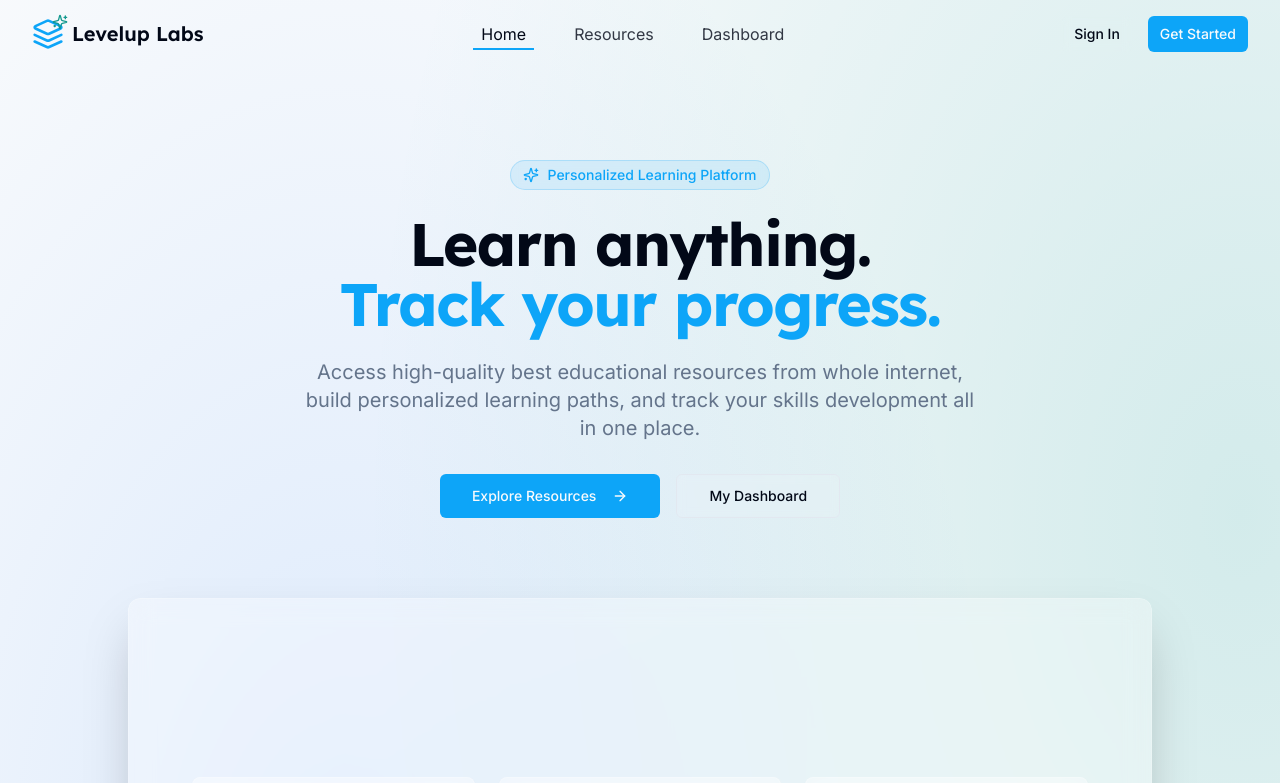
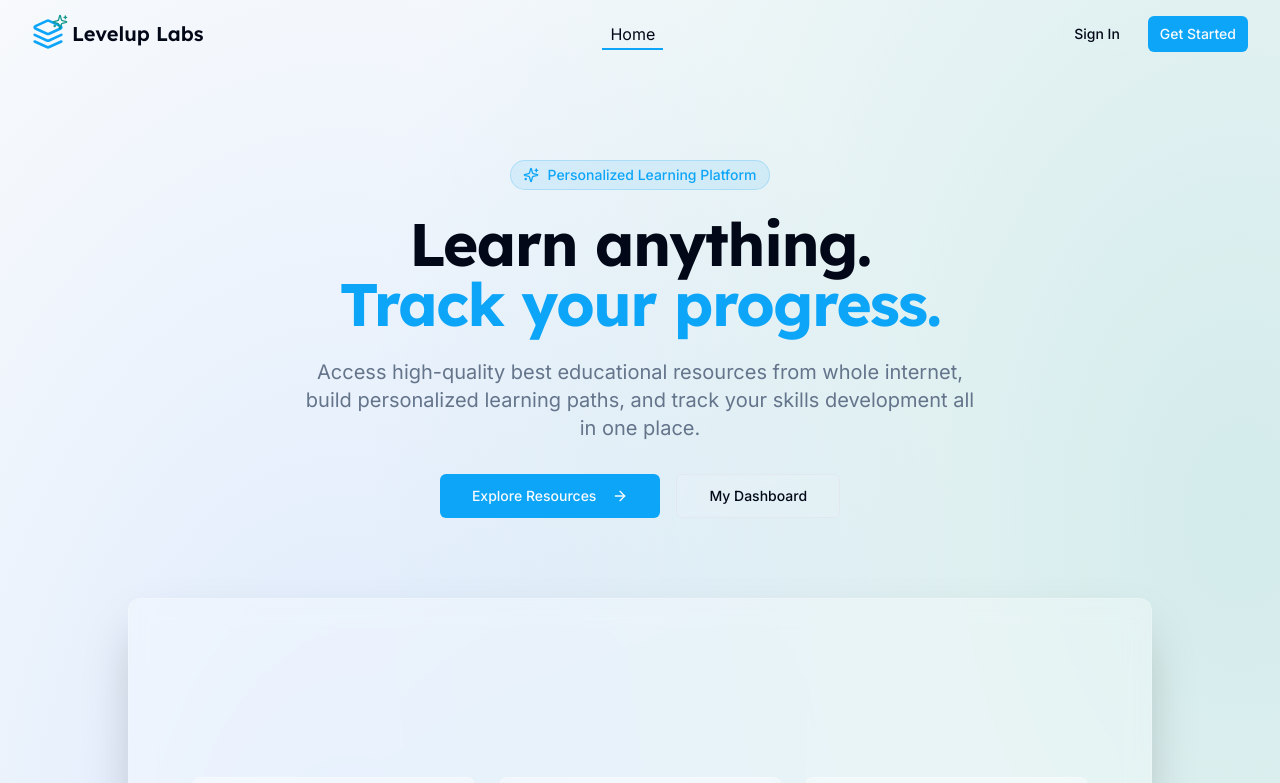
Before and after one commit to levelup4566/Levelup-Labs45667, a React (Vite) app: page / in a window 1280 px wide. Shown: the top 783 px of the page. Built offline with nearby package versions, Linux system fonts and the light colour scheme.

Commit message:
Remove dashboard and resources pages
Remove dashboard and resources pages and related routes.

```diff
--- a/src/App.tsx
+++ b/src/App.tsx
@@ -5,8 +5,6 @@ import { TooltipProvider } from "@/components/ui/tooltip";
 import { QueryClient, QueryClientProvider } from "@tanstack/react-query";
 import { BrowserRouter, Routes, Route } from "react-router-dom";
 import Index from "./pages/Index";
-import Dashboard from "./pages/Dashboard";
-import Resources from "./pages/Resources";
 import NotFound from "./pages/NotFound";
 
 const queryClient = new QueryClient();
@@ -19,8 +17,6 @@ const App = () => (
       <BrowserRouter>
         <Routes>
           <Route path="/" element={<Index />} />
-          <Route path="/dashboard" element={<Dashboard />} />
-          <Route path="/resources" element={<Resources />} />
           {/* ADD ALL CUSTOM ROUTES ABOVE THE CATCH-ALL "*" ROUTE */}
           <Route path="*" element={<NotFound />} />
         </Routes>
--- a/src/components/layout/Header.tsx
+++ b/src/components/layout/Header.tsx
@@ -21,8 +21,6 @@ const Header = () => {
 
   const navLinks = [
     { title: 'Home', path: '/' },
-    { title: 'Resources', path: '/resources' },
-    { title: 'Dashboard', path: '/dashboard' },
   ];
 
   return (
```
